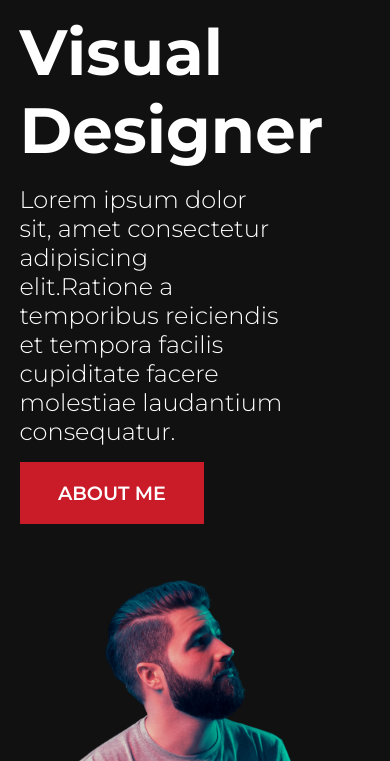
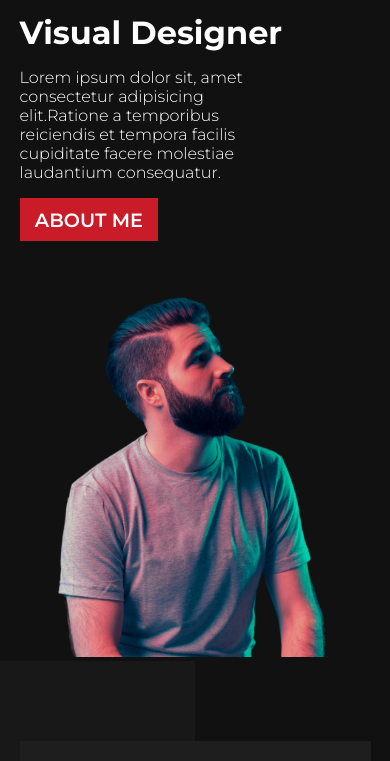
Before and after one commit to Gxgxn/Project-15-Portfolio, a plain HTML site: page index.html in a window 390 px wide. Shown: the part 83-844 px from the top of the page. Drawn offline with Linux system fonts and the light colour scheme.

Commit message:
fixed typography  issues with hero text

```diff
--- a/css/style.css
+++ b/css/style.css
@@ -255,6 +255,16 @@ footer {
   .work-text {
     width: auto;
   }
+  .work-text > h1,
+  .hero-text > h1 {
+    font-size: 2rem;
+  }
+  .hero-text-main {
+    font-size: 1rem;
+  }
+  .hero-btn {
+    padding: 0.5em 0.8em;
+  }
   .hero-image > img {
     max-width: 400px;
   }
```
